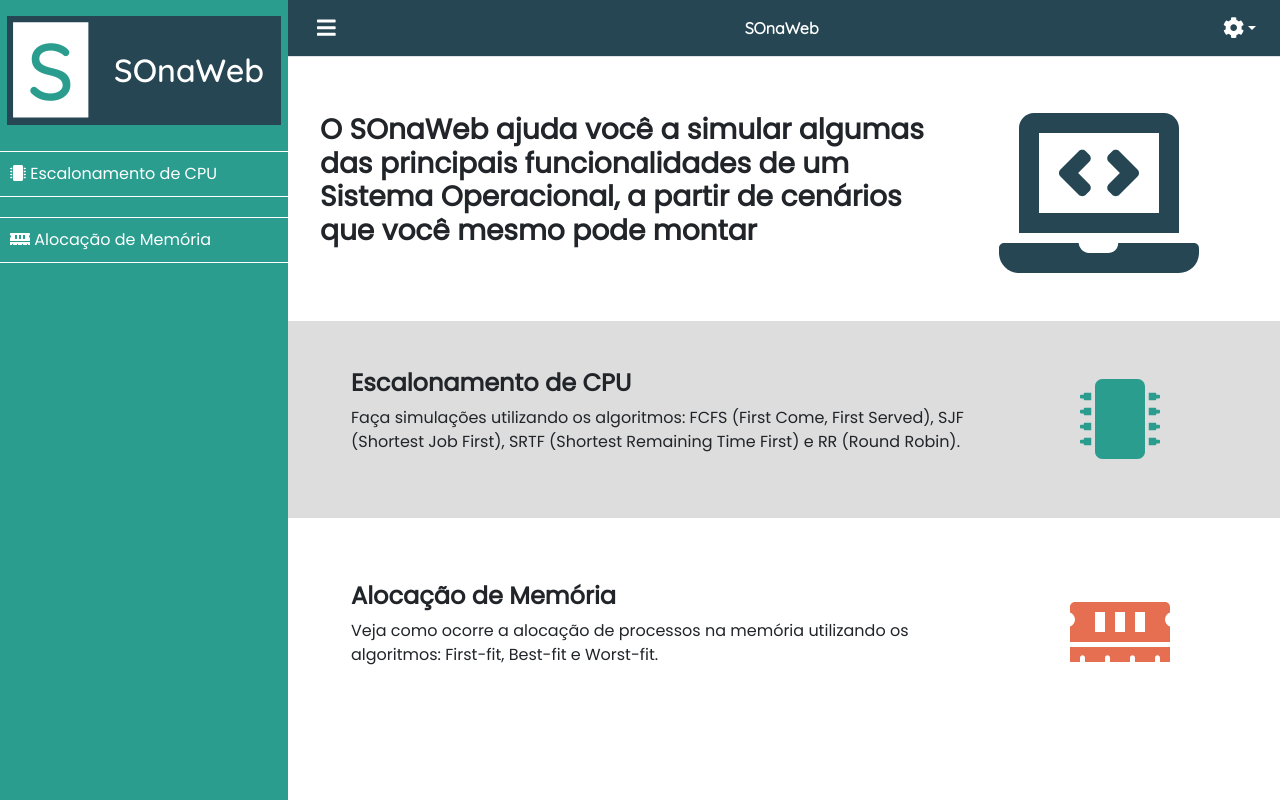
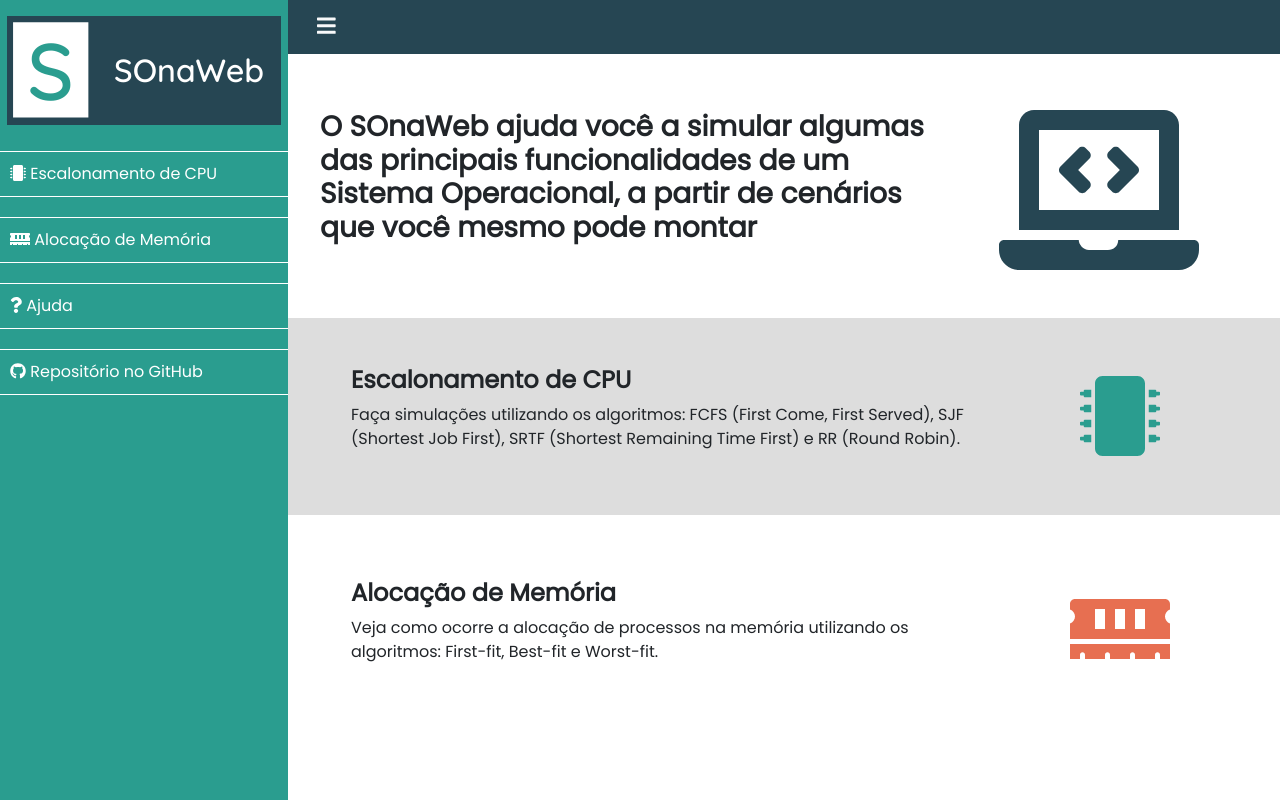
Before and after one commit to TiagoFreitas03/sonaweb, a React (Vite) app: page / in a window 1280 px wide. Built offline with nearby package versions, Linux system fonts and the light colour scheme.

Commit message:
reorganização da navbar e sidebar

```diff
--- a/src/components/Navbar.tsx
+++ b/src/components/Navbar.tsx
@@ -1,52 +1,11 @@
-import { Link } from 'react-router-dom'
-
-import '../styles/navbar.css'
-
 export function Navbar() {
-	function toggleSidebar() {
-		const wrapper = document.getElementById('wrapper')
-		wrapper?.classList.toggle('toggled')
-	}
+	const toggleSidebar = () => document.getElementById('wrapper')!.classList.toggle('toggled')
 
 	return (
-		<nav className="navbar navbar-expand border-bottom">
-			<button className="btn" id="menu-toggle" type="button" onClick={toggleSidebar}>
-				<i className="fas fa-bars fa-lg"></i>
+		<nav className="navbar bg-grey">
+			<button className="btn text-light" type="button" onClick={toggleSidebar}>
+				<i className="fas fa-bars fa-lg" />
 			</button>
-
-			<div className="container" id="title">
-				<div className="row mx-auto">SOnaWeb</div>
-			</div>
-
-			<div className="collapse navbar-collapse">
-				<ul className="navbar-nav ml-auto mt-lg-0">
-					<li className="nav-item dropdown">
-						<a
-							className="nav-link dropdown-toggle"
-							href="#navbar"
-							id="navbarDropdown"
-							role="button"
-							data-toggle="dropdown"
-						>
-							<i className="fas fa-cog fa-lg"></i>
-						</a>
-
-						<div className="dropdown-menu dropdown-menu-right" aria-labelledby="navbarDropdown">
-							<Link className="dropdown-item" to="/help">
-								<i className="fas fa-question"/> Ajuda
-							</Link>
-
-							<a
-								className="dropdown-item"
-								href="https://github.com/TiagoFreitas03/sonaweb"
-								target='_blank'
-							>
-								<i className="fab fa-github"/> Github
-							</a>
-						</div>
-					</li>
-				</ul>
-			</div>
 		</nav>
 	)
 }
--- a/src/components/Sidebar.tsx
+++ b/src/components/Sidebar.tsx
@@ -21,6 +21,18 @@
 					<Link to="/memory" className="list-group-item">
 						<i className="fas fa-memory"></i> Alocação de Memória
 					</Link>
+
+					<Link to="/help" className="list-group-item">
+						<i className="fas fa-question"></i> Ajuda
+					</Link>
+
+					<a
+						href="https://github.com/TiagoFreitas03/sonaweb.git"
+						target='_blank'
+						className="list-group-item"
+					>
+						<i className="fab fa-github"></i> Repositório no GitHub
+					</a>
 				</div>
 			</div>
 		</div>
--- a/src/styles/navbar.css
+++ /dev/null
@@ -1,9 +0,0 @@
-.navbar {
-	background-color: var(--grey);
-}
-
-#menu-toggle, #title, #navbarDropdown {
-	color: white !important;
-	font-family: 'Quicksand';
-	font-weight: bold;
-}
```
